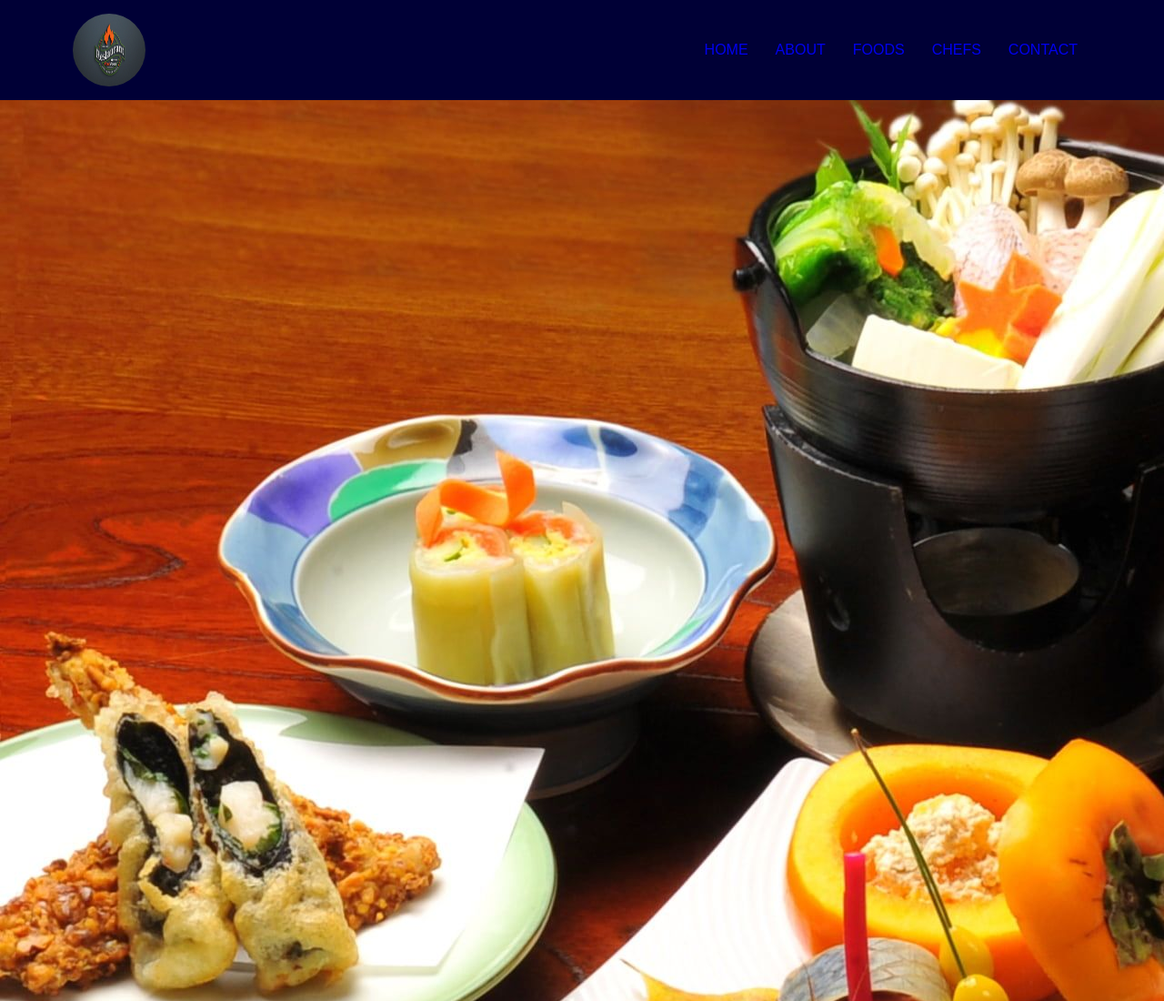
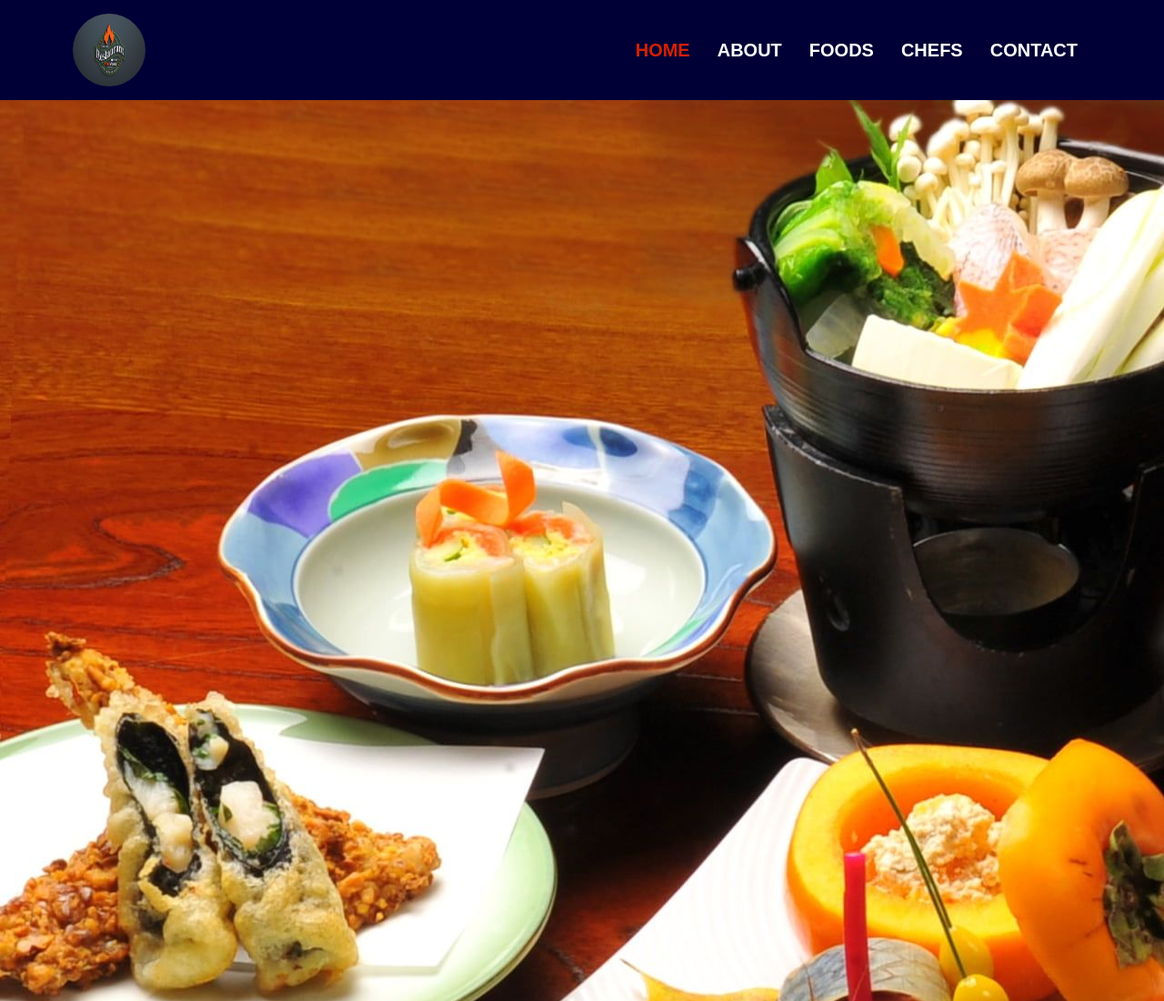
Before and after one commit to Philemon1234/Yufat_Coding_Class_Group_A, a plain HTML site: page FF Restaurant/index.html in a window 1280 px wide. Shown: the top 1100 px of the page at 91% size. Drawn offline with Linux system fonts and the light colour scheme.

Commit message:
Added transition to the nav links

```diff
--- a/FF Restaurant/style.css
+++ b/FF Restaurant/style.css
@@ -45,3 +45,18 @@ a{
 .nav-links li{
     padding: 15px;
 }
+
+.nav-links li a{
+    color: white;
+    font-size: 20px;
+    font-weight: 600;
+    transition: all .3s ease-in-out;
+}
+
+.nav-links .home a{
+    color: #d52000;
+}
+
+.nav-links li a:hover{
+    color: #d52000;
+}
```
